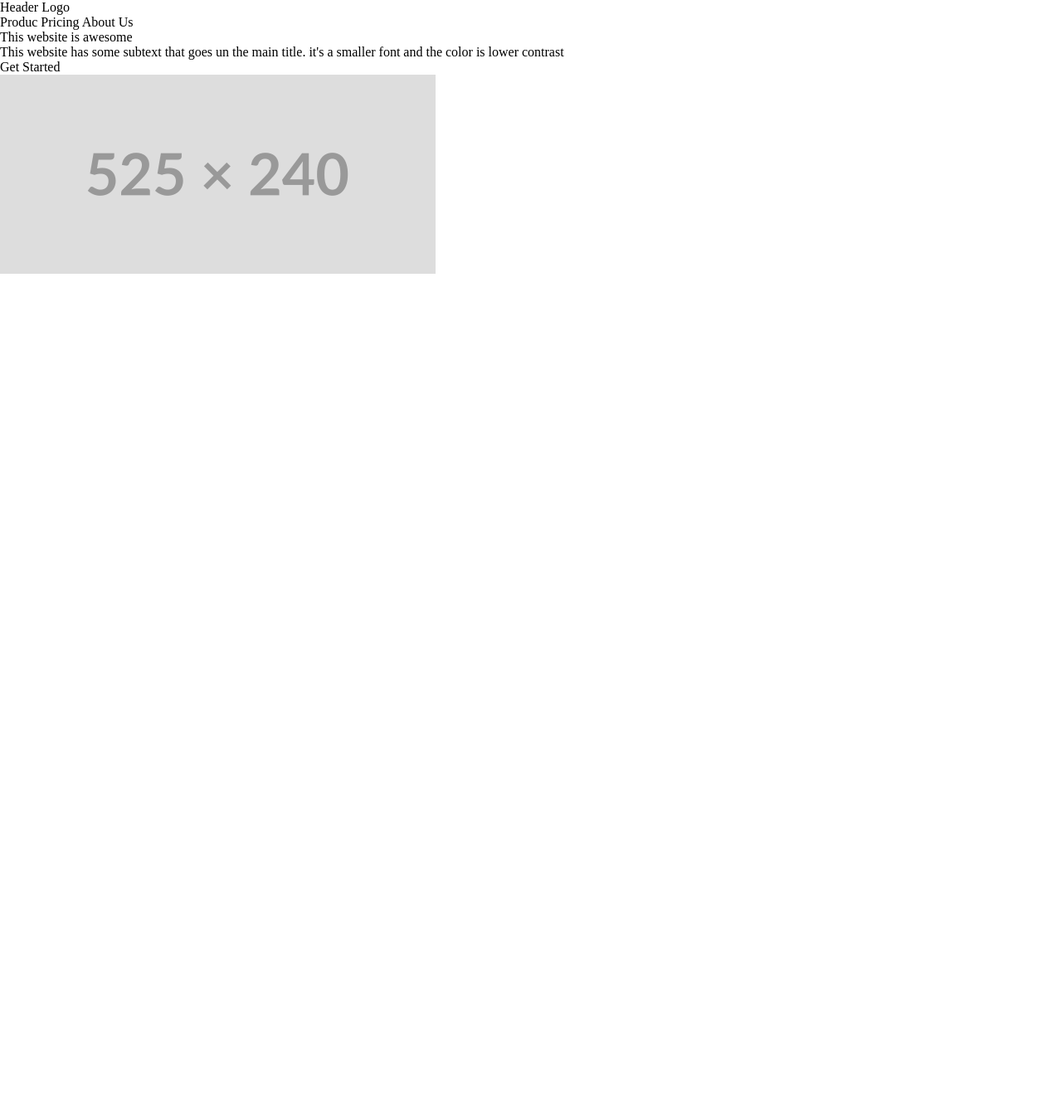
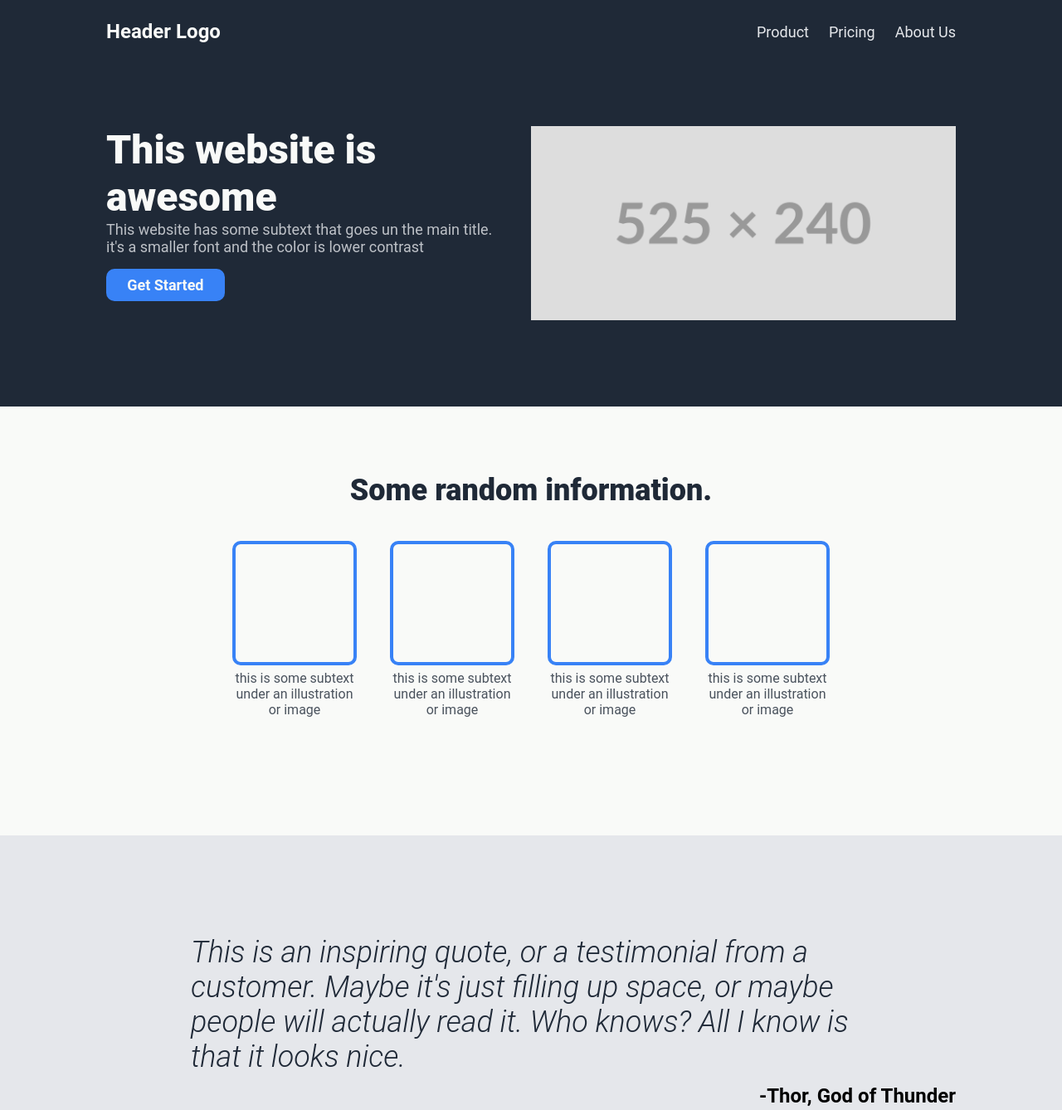
Before and after one commit to codecorner-soft/simple-landing-page, a plain HTML site: page index.html in a window 1280 px wide. Shown: the top 1338 px of the page at 83% size. Before the commit the page ends 800 px from the top, so only its background shows below. Drawn offline with Linux system fonts and the light colour scheme.

Commit message:
Finished styling desktop version.

```diff
--- a/css/styles.css
+++ b/css/styles.css
@@ -101,5 +101,187 @@ meter {
     all: revert;
 }
 
+body {
+    font-family: 'Roboto', sans-serif;
+}
 
 /*  styles */
+
+/* hero and header */
+.container {
+    max-width: 1024px;
+    margin-right: auto;
+    margin-left: auto;
+}
+
+.top-section {
+    background-color: #1F2937;
+}
+
+header {
+    display: flex;
+    justify-content: center;
+    align-items: center;
+    padding-top: 24px;
+}
+
+.header-logo {
+    color: #F9FAF8;
+    font-weight: 700;
+    font-size: 24px;
+}
+
+.navigation {
+    display: flex;
+    margin-left: auto;
+    font-size: 18px;
+    color: #E5E7EB;
+    gap: 24px;
+}
+
+.hero-left p:nth-child(1) {
+    font-size: 48px;
+    font-weight: 900;
+    color: #F9FAF8;
+}
+
+.hero-left p:nth-child(2) {
+    font-size: 18px;
+    color: #E5E7EB;
+    opacity: 0.8;
+}
+
+.button {
+    background-color: #3882f6;
+    color: #F9FAF8;
+    padding: 0.5em 1.4em;
+    border-radius: 10px;
+    font-size: 18px;
+    font-weight: 700;
+    margin-top: 16px;
+}
+
+.hero {
+    display: grid;
+    grid-auto-flow: column;
+    grid-auto-columns: 1fr;
+    margin-top: 100px;
+    padding-bottom: 100px;
+}
+
+.hero-left {
+    padding-right: 36px;
+}
+
+/* information section */
+
+.information {
+    background-color: #F9FAF8;
+    padding-top: 80px;
+    padding-bottom: 100px;
+}
+
+.information-header {
+    font-size: 36px;
+    font-weight: 900;
+    color: #1F2937;
+    text-align: center;
+}
+
+.information-content {
+    display: flex;
+    justify-content: center;
+    gap: 40px;
+    padding: 40px;
+}
+
+.card {
+    width: 150px;
+}
+
+.card-text {
+    padding: 2px;
+    padding-top: 6px;
+    text-align: center;
+    color: #1F2937;
+    font-size: 16px;
+    opacity: 0.8;
+}
+
+.card-top {
+    width: 150px;
+    height: 150px;
+    border: 4px solid #3882f6;
+    border-radius: 10px;
+}
+
+
+/* quote */
+.quote {
+    background-color: #E5E7EB;
+    padding-top: 120px;
+    padding-bottom: 100px;
+}
+
+.quote .container {
+    display: flex;
+    flex-direction: column;
+    justify-content: center;
+    align-items: center;
+    gap: 12px
+}
+
+.quote-text {
+    max-width: 820px;
+    font-size: 36px;
+    font-style: italic;
+    font-weight: 300;
+    color: #1f2937;
+}
+
+.quote-author {
+    font-size: 24px;
+    font-weight: 700;
+    font: #1f2937;
+    margin-left: auto;
+}
+
+/* call to action */
+.cta {
+    color: #F9FAF8;
+    padding-top: 120px;
+    padding-bottom: 100px;
+}
+
+.cta .container {
+    background-color: #3882f6;
+    border-radius: 6px;
+    display: flex;
+    padding: 12px;
+    padding-top: 45px;
+    padding-bottom: 45px;
+    justify-content: space-around;
+    align-items: center;
+}
+
+.cta-left p:nth-child(1) {
+    font-weight: 700;
+    font-size: 22px;
+}
+
+.cta-left p:nth-child(2) {
+    font-size: 18px;
+    color: #E5E7EB;
+}
+
+.cta-button {
+    border: 3px solid #F9FAF8;
+}
+
+/* footer */
+footer {
+    background-color: #1F2937;
+    padding: 40px;
+    text-align: center;
+    color: #E5E7EB;
+}
--- a/index.html
+++ b/index.html
@@ -8,10 +8,11 @@
 </head>
 <body>
     <section class="top-section">
+        <div class="container">
             <header>
                 <p class="header-logo">Header Logo</p>
                 <nav class="navigation">
-                <a href="#">Produc</a>
+                    <a href="#">Product</a>
                     <a href="#">Pricing</a>
                     <a href="#">About Us</a>
                 </nav>
@@ -21,17 +22,72 @@
                 <div class="hero-left">
                     <p>This website is awesome</p>
                     <p>This website has some subtext that goes un the main title. it's a smaller font and the color is lower contrast</p>
-                <button>Get Started</button>
+                    <button class="button">Get Started</button>
                 </div>
                 <div class="hero-right">
                     <img src="images/placeholder-image.png" alt="a placeholder hero image">
                 </div>
             </div>
+        </div>
     </section>
 
-    <section class="cards-section">
+    <section class="information">
+        <div class="container">
+            <p class="information-header">Some random information.</p>
+            <div class="information-content">
+                <div class="card">
+                    <div class="card-top"></div>
+                    <div class="card-text">
+                        <p>this is some subtext under an illustration or image</p>
+                    </div>
+                </div>
 
+                <div class="card">
+                    <div class="card-top"></div>
+                    <div class="card-text">
+                        <p>this is some subtext under an illustration or image</p>
+                    </div>
+                </div>
+
+                <div class="card">
+                    <div class="card-top"></div>
+                    <div class="card-text">
+                        <p>this is some subtext under an illustration or image</p>
+                    </div>
+                </div>
+
+                <div class="card">
+                    <div class="card-top"></div>
+                    <div class="card-text">
+                        <p>this is some subtext under an illustration or image</p>
+                    </div>
+                </div>
+            </div>
+        </div>
     </section>
 
+    <section class="quote">
+        <div class="container">
+            <p class="quote-text">This is an inspiring quote, or a testimonial from a
+                customer. Maybe it's just filling up space, or maybe people will
+                actually read it. Who knows? All I know is that it looks nice.
+            </p>
+            <p class="quote-author">-Thor, God of Thunder</p>
+        </div>
+    </section>
+
+    <section class="cta">
+        <div class="container">
+            <div class="cta-left">
+                <p>Call to action! It's time!</p>
+                <p>Sign up for our product by clicking that button right over there!</p>
+            </div>
+            <button class="button cta-button">Sign up</button>
+        </div>
+    </section>
+
+    <footer>
+        <p class="copyright-text"> Copyright © Gabriel Rondon 2023</p>
+    </footer>
 </body>
 </html>
```
Lines whose indentation alone changed are shown as unchanged.
